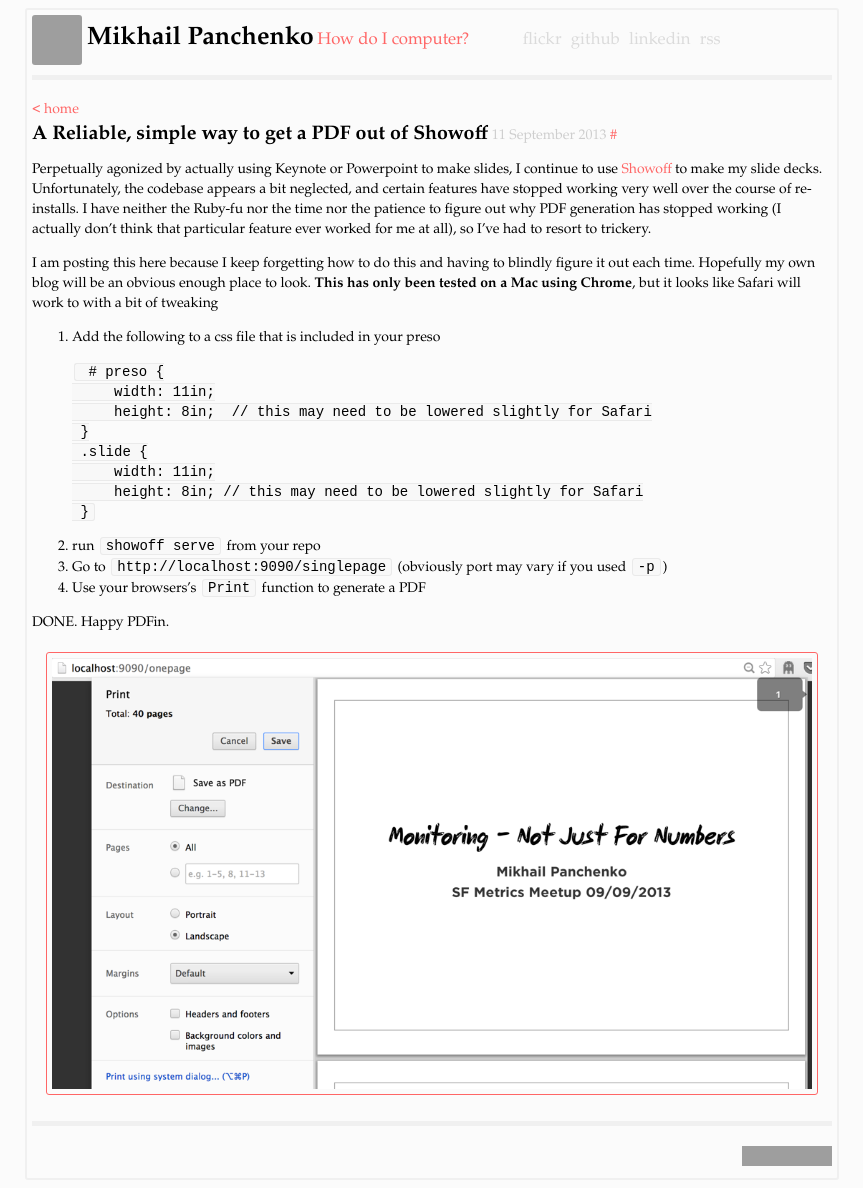
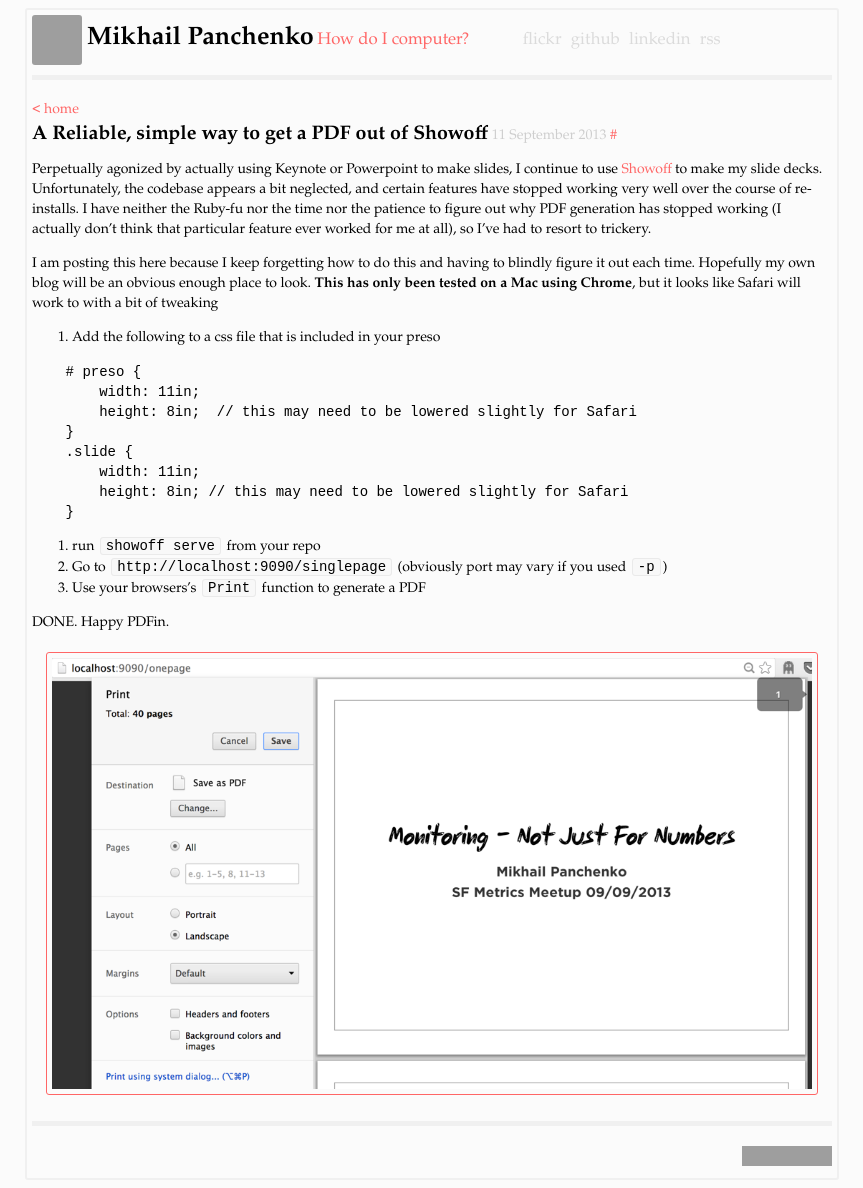
Before and after one commit to mihasya/mihasya.github.com, a Jekyll site: the page built from _posts/2013-09-11-PDF-from-showoff.md, in a window 1280 px wide. Shown: the whole page, without its empty margins (208-1071 px from the left). Built offline with Jekyll 4.4.1, drawn with Linux system fonts in a browser that asks for light colours; Markdown is read by kramdown in place of the engine named in the settings; comment, search, counter and statistics services are not loaded; grey boxes are pictures that could not be loaded.

Commit message:
use pre tag for code

````diff
--- a/_posts/2013-09-11-PDF-from-showoff.md
+++ b/_posts/2013-09-11-PDF-from-showoff.md
@@ -18,7 +18,7 @@
 
 1. Add the following to a css file that is included in your preso
 
-    ```css
+<pre>
     # preso {
         width: 11in;
         height: 8in;  // this may need to be lowered slightly for Safari
@@ -27,7 +27,7 @@
         width: 11in;
         height: 8in; // this may need to be lowered slightly for Safari
     }
-    ```
+</pre>
 
 1. run `showoff serve` from your repo
 1. Go to `http://localhost:9090/singlepage` (obviously port may vary if you used `-p`)
````
